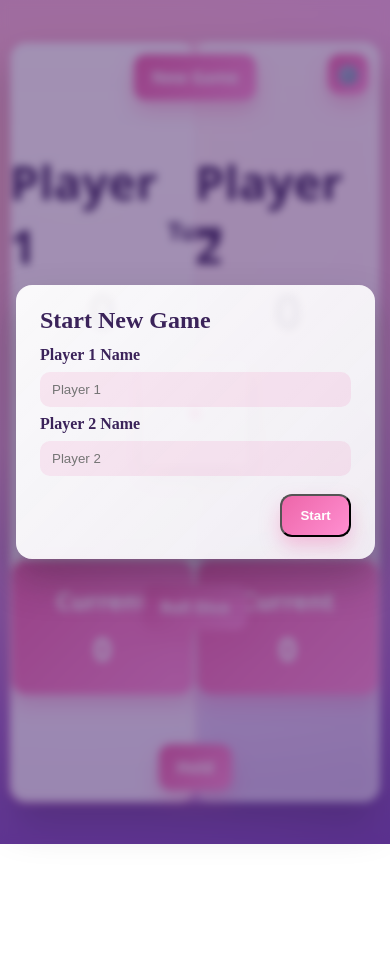
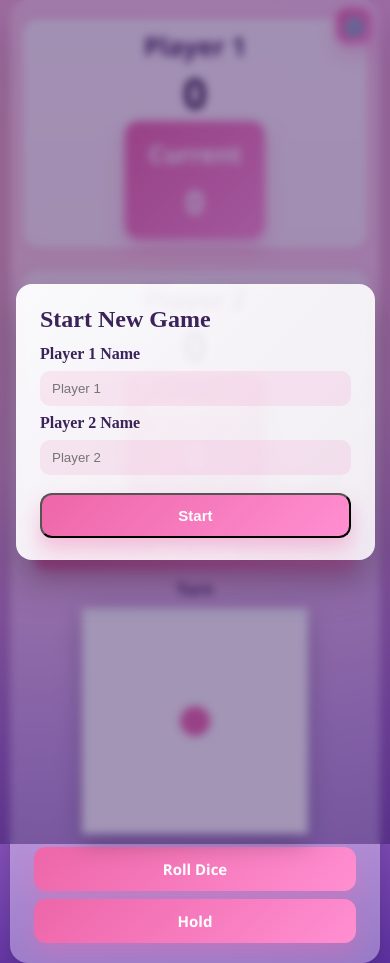
Before and after one commit to ahmedammad1709/Roll-Dice-Game, a plain HTML site: page index.html in a window 390 px wide. Before the commit the page ends 844 px from the top, so only its background shows below. Drawn offline with Linux system fonts and the light colour scheme.

Commit message:
Added responsiveness for mobile

```diff
--- a/style.css
+++ b/style.css
@@ -362,3 +362,52 @@
 .how-list li { margin-bottom: 8px; }
 
 @keyframes slideIn { from { transform: translateX(100%); } to { transform: translateX(0%); } }
+
+/* --- Mobile Responsiveness --- */
+@media (max-width: 768px) {
+    #main { min-height: 100vh; height: auto; }
+    #mainDiv {
+        width: 95%;
+        height: auto;
+        padding: 12px;
+        flex-direction: column;
+        gap: 10px;
+    }
+    .player {
+        width: 100%;
+        height: auto;
+        padding: 10px 8px;
+        margin: 6px 0;
+    }
+    .detailsAndTotScore { font-size: 28px; }
+    .detailsAndTotScore h1 { font-size: 56px; }
+    .turnScore { padding: 16px 24px; }
+
+    /* Reposition centre controls */
+    #centreArea {
+        position: static;
+        left: auto; top: auto;
+        transform: none;
+        width: 100%;
+        height: auto;
+        padding: 8px 12px;
+        gap: 8px;
+    }
+    #diceImg { width: 50%; }
+    .btn { width: 100%; padding: 14px 16px; }
+    #playerTurnText { font-size: 16px; }
+    .settings-btn { top: 8px; right: 8px; width: 36px; height: 36px; }
+
+    /* Drawer full width */
+    .side-panel { width: 100%; }
+}
+
+@media (max-width: 480px) {
+    .detailsAndTotScore { font-size: 22px; }
+    .detailsAndTotScore h1 { font-size: 42px; }
+    #diceImg { width: 70%; }
+    .btn { font-size: 15px; padding: 12px 14px; }
+    .side-header { padding: 14px 16px; }
+    .side-nav { padding: 6px 16px; }
+    .tab-view input { padding: 12px; }
+}
```
